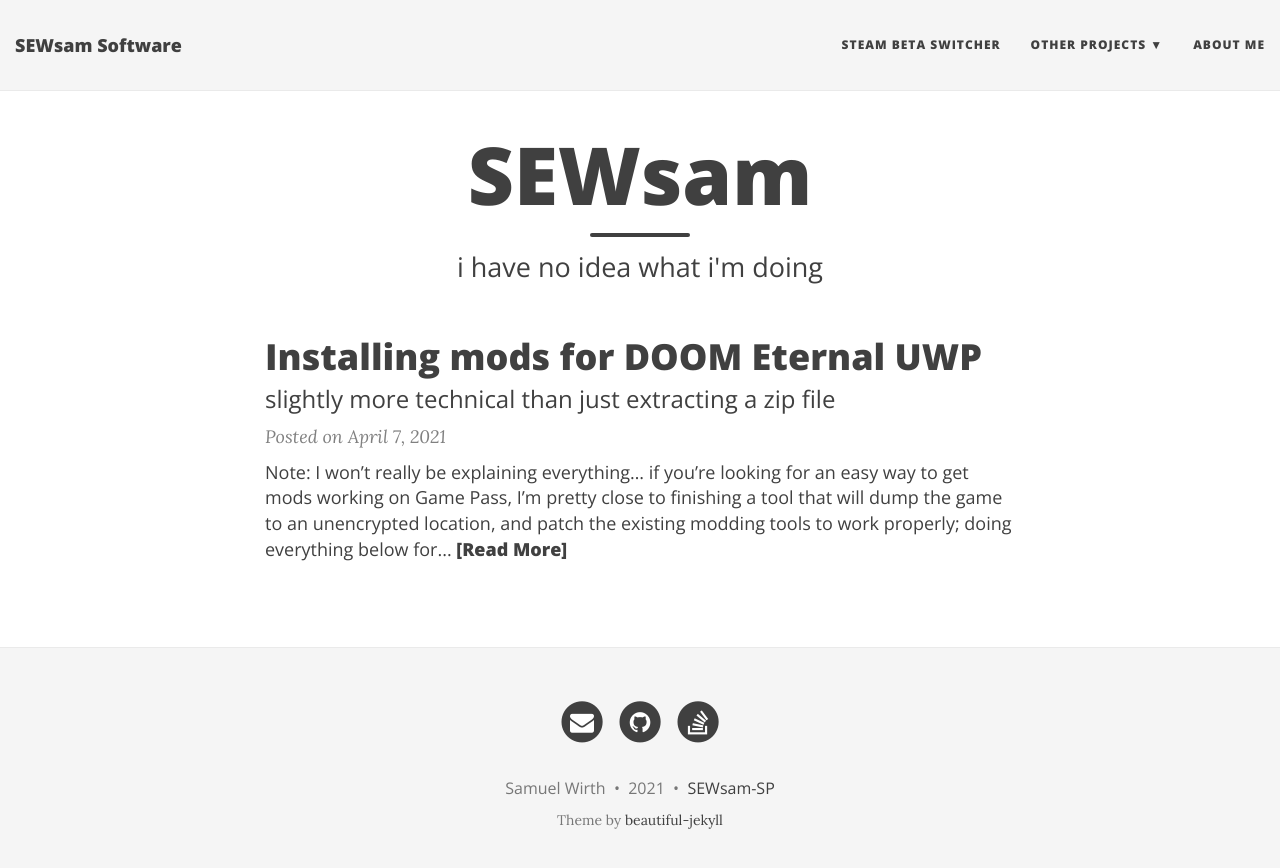
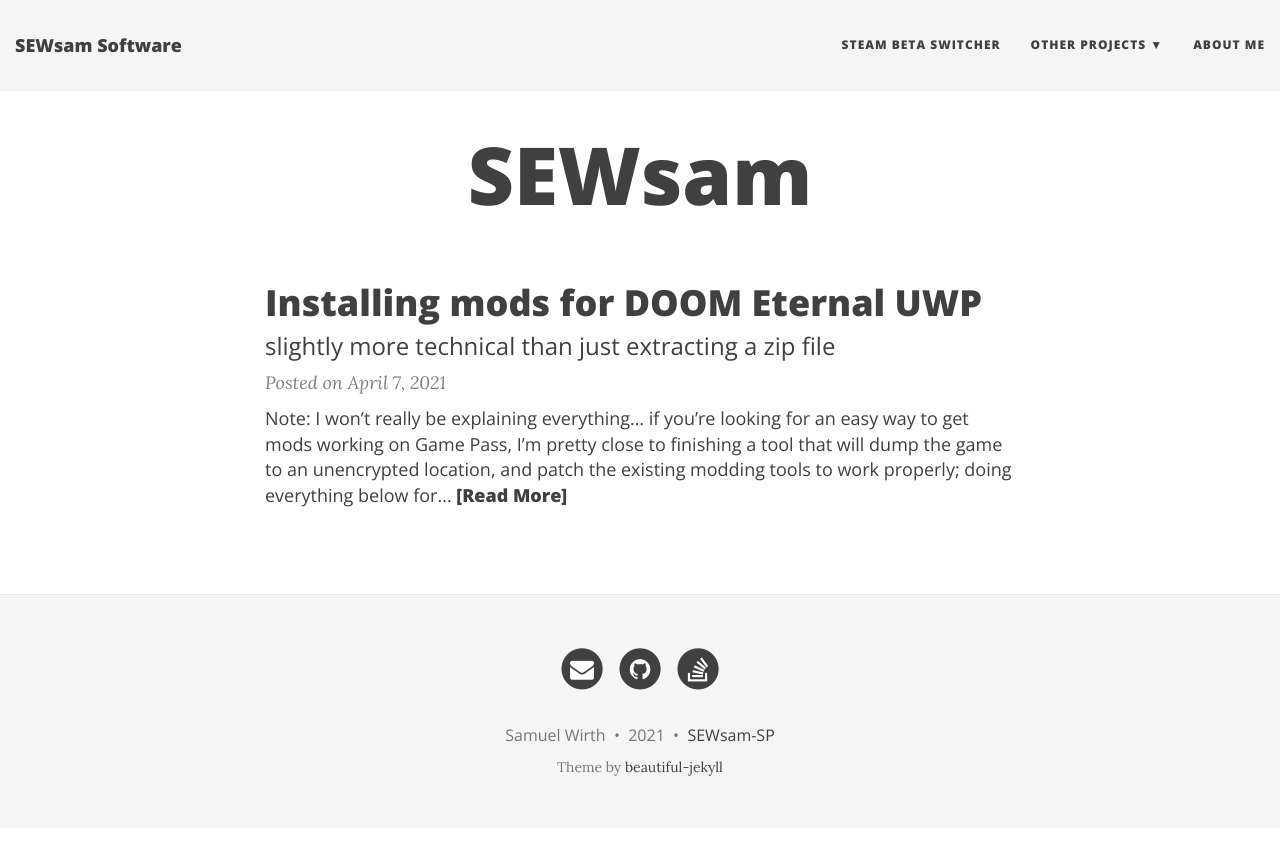
Before and after one commit to SEWsam/sewsam.github.io, a Jekyll site: the page built from index.html, in a window 1280 px wide. Shown: the top 868 px of the page. Built offline with Jekyll 4.4.1, drawn with Linux system fonts in a browser that asks for light colours; nearby versions of some CDN libraries; the list of posts is cut into pages by our own code.

Commit message:
Update index.html

```diff
--- a/index.html
+++ b/index.html
@@ -1,7 +1,6 @@
 ---
 layout: page
 title: SEWsam
-subtitle: i have no idea what i'm doing
 ---
 
 <div class="posts-list">
```
